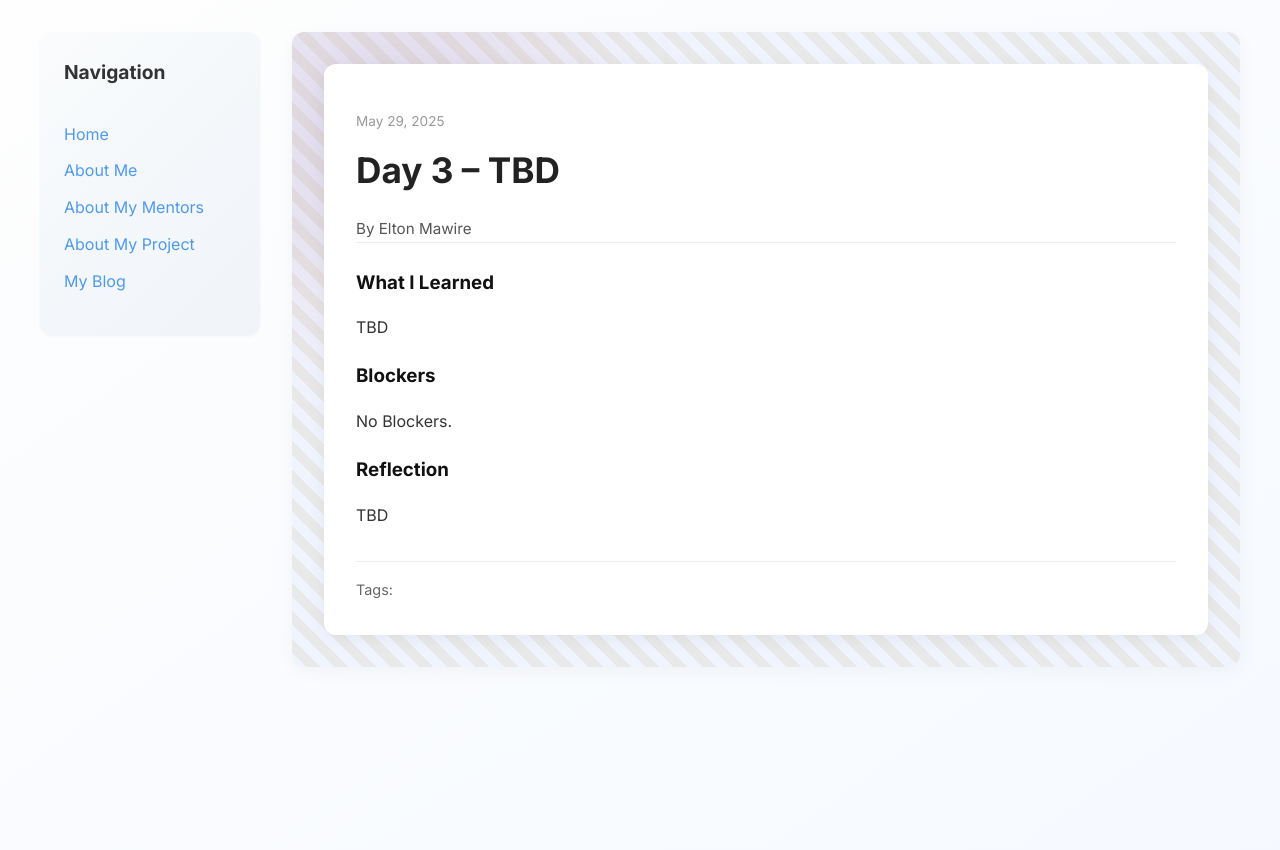
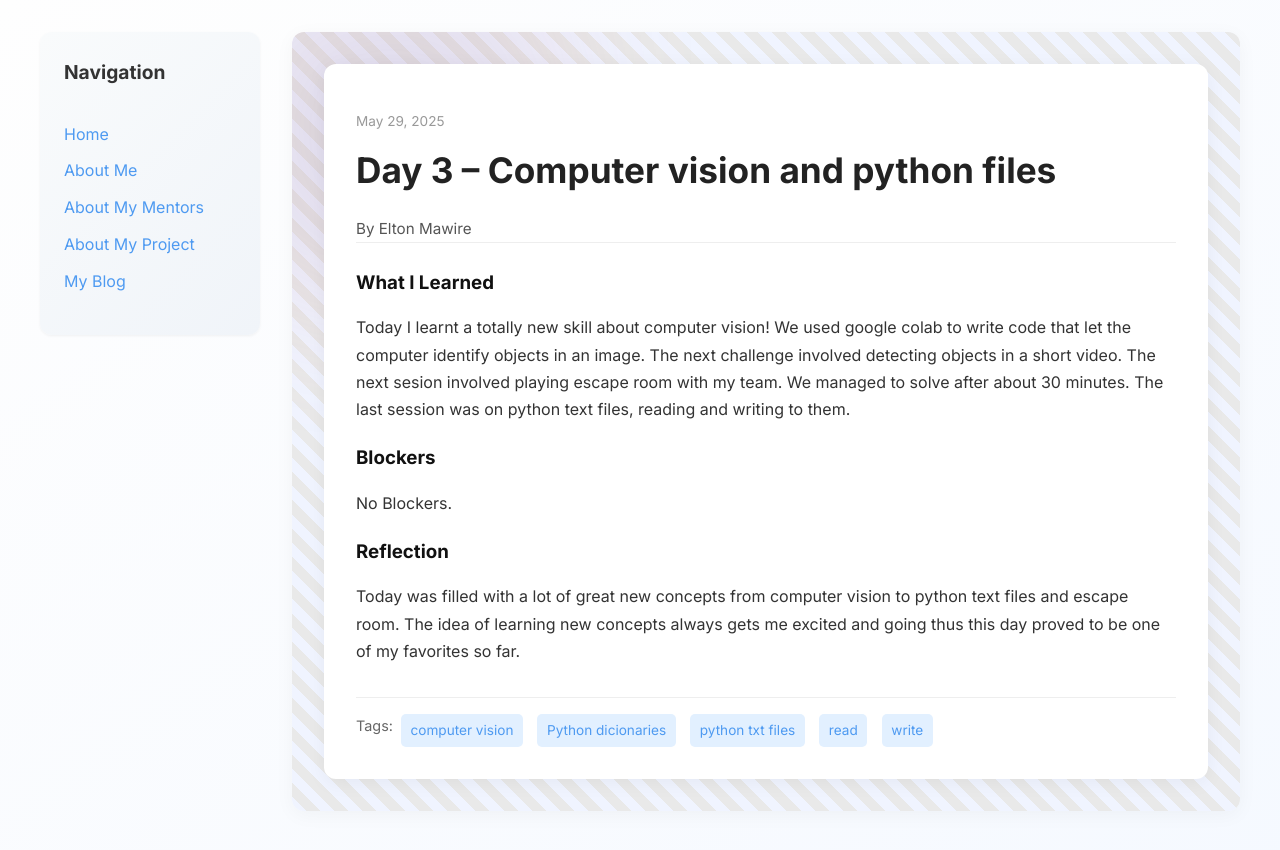
Before and after one commit to Nginga/Nginga.github.io, a Jekyll site: the page built from _posts/2025-05-29-day-3.md, in a window 1280 px wide. Shown: the top 850 px of the page. Built offline with Jekyll 4.4.1, drawn with Linux system fonts in a browser that asks for light colours.

Commit message:
Update 2025-05-29-day-3.md

```diff
--- a/_posts/2025-05-29-day-3.md
+++ b/_posts/2025-05-29-day-3.md
@@ -1,17 +1,18 @@
 ---
 layout: post
-title: "Day 3 – TBD"
+title: "Day 3 – Computer vision and python files"
 date: 2025-05-29
 author: Elton Mawire
 permalink: /day3.html
-tags: []
+tags: ["computer vision", "Python dicionaries", "python txt files", "read", "write"]
 
 what_i_learned: |
-  TBD
+  Today I learnt a totally new skill about computer vision! We used google colab to write code that let the computer identify objects in an image. The next challenge involved detecting objects in a short video.
+  The next sesion involved playing escape room with my team. We managed to solve after about 30 minutes. The last session was on python text files, reading and writing to them.
 
 blockers: |
   No Blockers.
 
 reflection: |
-  TBD
+  Today was filled with a lot of great new concepts from computer vision to python text files and escape room. The idea of learning new concepts always gets me excited and going thus this day proved to be one of my favorites so far.
 ---
```
